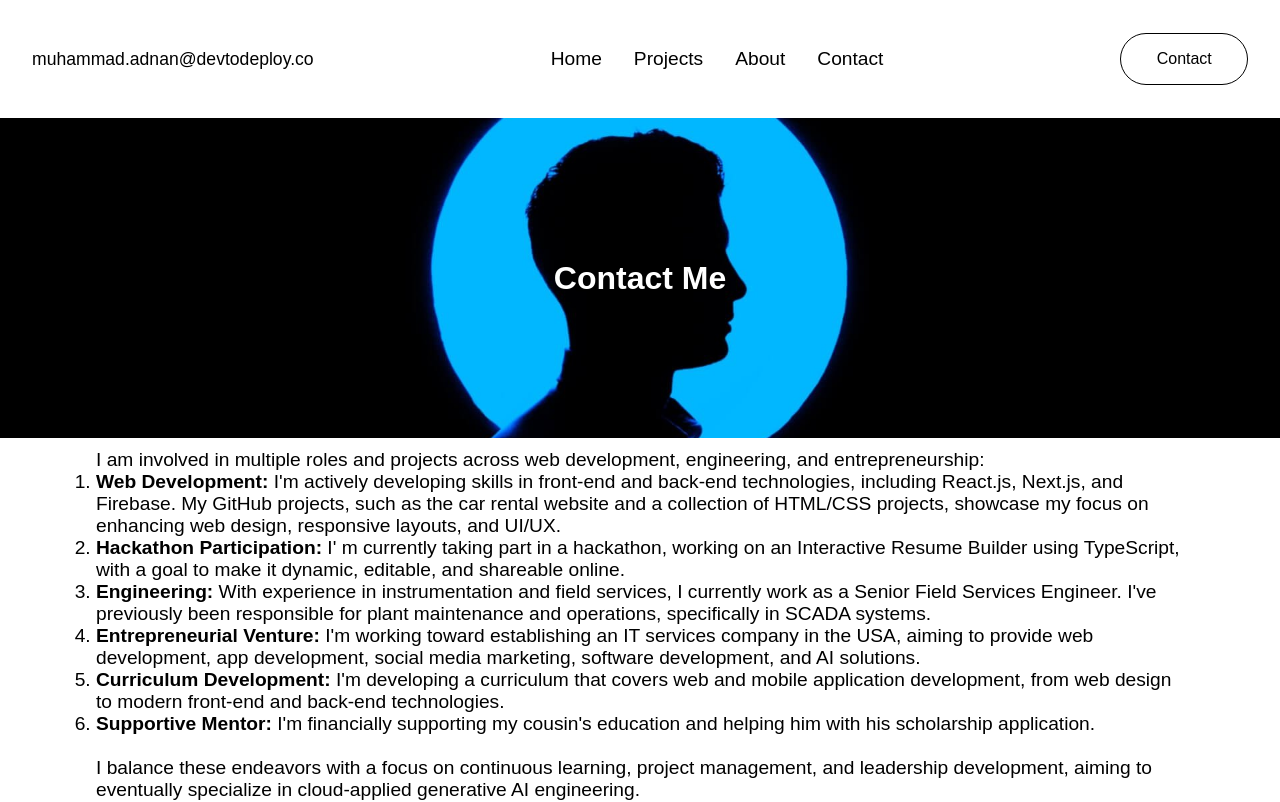
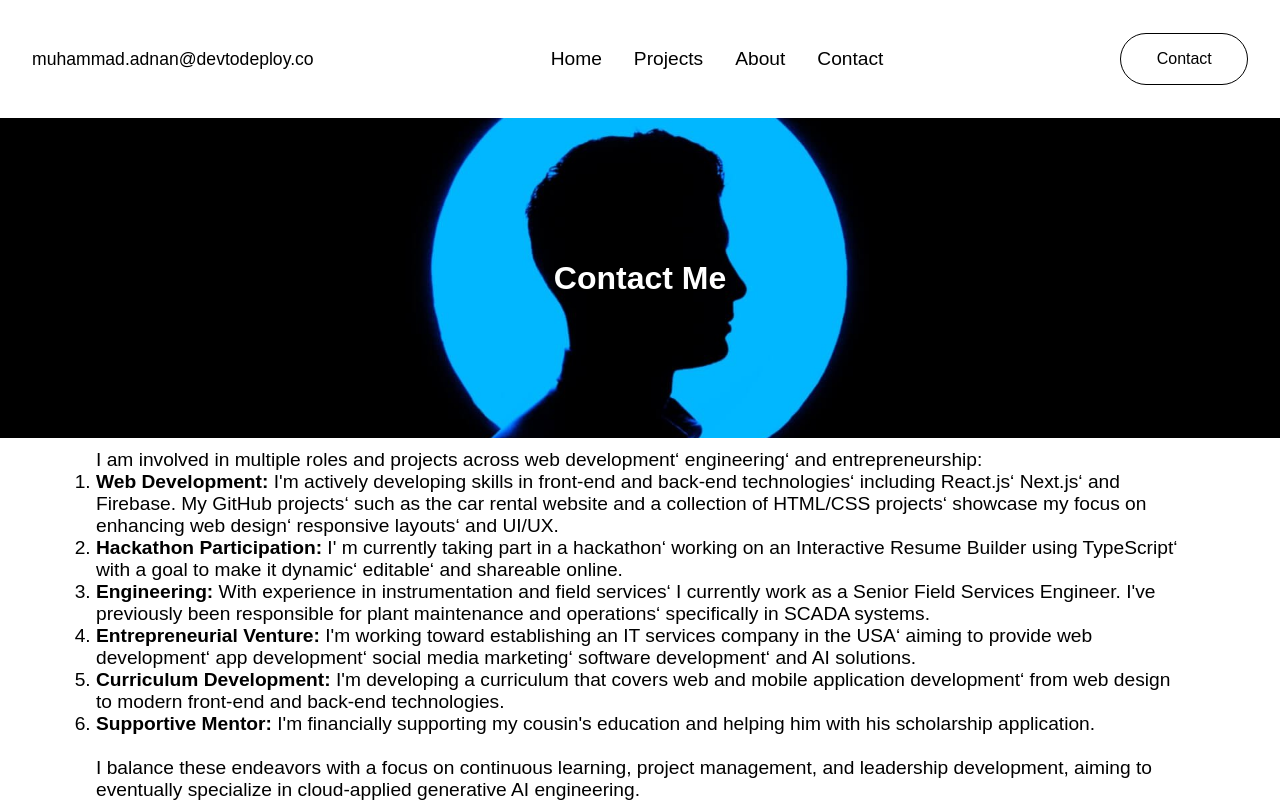
Before and after one commit to MuhammadAdnan1998/personal-portfolio-website, a Next.js app: page /contact in a window 1280 px wide. Shown: the top 802 px of the page. Built offline with nearby package versions, Linux system fonts and the light colour scheme; a web font is replaced by a local one.

Commit message:
Updated cards, hero, page using Next.js

```diff
--- a/src/app/components/Cards.tsx
+++ b/src/app/components/Cards.tsx
@@ -1,13 +1,14 @@
 import React from "react";
 import Link from "next/link";
+import Image from "next/image";
 
 export default function Card() {
   return (
     <div className="my-card">
-        <img src="/laptop.jpg" alt="" />
+        <Image src="/laptop.jpg" alt=""/>
       <div className="title">Heading</div>
       <p>
-        Lorem ipsum dolor sit amet consectetur adipisicing elit. Fugit, animi.
+        Lorem ipsum dolor sit amet consectetur adipisicing elit. Fugit&lsquo; animi.
       </p>
       <Link className="link" href={''}>VIEW MORE</Link>
     </div>
--- a/src/app/components/hero.tsx
+++ b/src/app/components/hero.tsx
@@ -1,4 +1,5 @@
 "use client"
+import Image from 'next/image';
 import React, { useRef, useEffect } from 'react';
 import Typed from 'typed.js';
 
@@ -26,7 +27,7 @@ export default function Hero() {
           <p>Bridging the gap between mechanical innovation and digital solutions, a Mechatronics Engineer with a passion for crafting engaging, functional websites</p>
         </div>
         <div className="right">
-          <img src="/dev.svg" alt="" />
+          <Image src="/dev.svg" alt="" />
         </div>
       </div>
     </div>
--- a/src/app/contact/page.tsx
+++ b/src/app/contact/page.tsx
@@ -7,17 +7,17 @@ export default function page() {
         <h1 className="about-title">Contact Me</h1>
       </div>
       <div className="about-data">
-        I am involved in multiple roles and projects across web development, engineering, and entrepreneurship:<br />
+        I am involved in multiple roles and projects across web development&lsquo; engineering&lsquo; and entrepreneurship:<br />
         <ol>
-          <li><strong> Web Development:</strong> I&apos;m actively developing skills in front-end and back-end technologies, including React.js, Next.js, and Firebase. My GitHub projects, such as the car rental website and a collection of HTML/CSS projects, showcase my focus on enhancing web design, responsive layouts, and UI/UX.
+          <li><strong> Web Development:</strong> I&apos;m actively developing skills in front-end and back-end technologies&lsquo; including React.js&lsquo; Next.js&lsquo; and Firebase. My GitHub projects&lsquo; such as the car rental website and a collection of HTML/CSS projects&lsquo; showcase my focus on enhancing web design&lsquo; responsive layouts&lsquo; and UI/UX.
           </li>
-          <li><strong> Hackathon Participation:</strong> I&apos; m currently taking part in a hackathon, working on an Interactive Resume Builder using TypeScript, with a goal to make it dynamic, editable, and shareable online.
+          <li><strong> Hackathon Participation:</strong> I&apos; m currently taking part in a hackathon&lsquo; working on an Interactive Resume Builder using TypeScript&lsquo; with a goal to make it dynamic&lsquo; editable&lsquo; and shareable online.
           </li>
-          <li><strong>Engineering:</strong> With experience in instrumentation and field services, I currently work as a Senior Field Services Engineer. I&apos;ve previously been responsible for plant maintenance and operations, specifically in SCADA systems.
+          <li><strong>Engineering:</strong> With experience in instrumentation and field services&lsquo; I currently work as a Senior Field Services Engineer. I&apos;ve previously been responsible for plant maintenance and operations&lsquo; specifically in SCADA systems.
           </li>
-          <li><strong>Entrepreneurial Venture:</strong> I&apos;m working toward establishing an IT services company in the USA, aiming to provide web development, app development, social media marketing, software development, and AI solutions.
+          <li><strong>Entrepreneurial Venture:</strong> I&apos;m working toward establishing an IT services company in the USA&lsquo; aiming to provide web development&lsquo; app development&lsquo; social media marketing&lsquo; software development&lsquo; and AI solutions.
           </li>
-          <li><strong>Curriculum Development:</strong> I&apos;m developing a curriculum that covers web and mobile application development, from web design to modern front-end and back-end technologies.
+          <li><strong>Curriculum Development:</strong> I&apos;m developing a curriculum that covers web and mobile application development&lsquo; from web design to modern front-end and back-end technologies.
           </li>
           <li><strong>Supportive Mentor:</strong> I&apos;m financially supporting my cousin&apos;s education and helping him with his scholarship application.
           </li>
```
